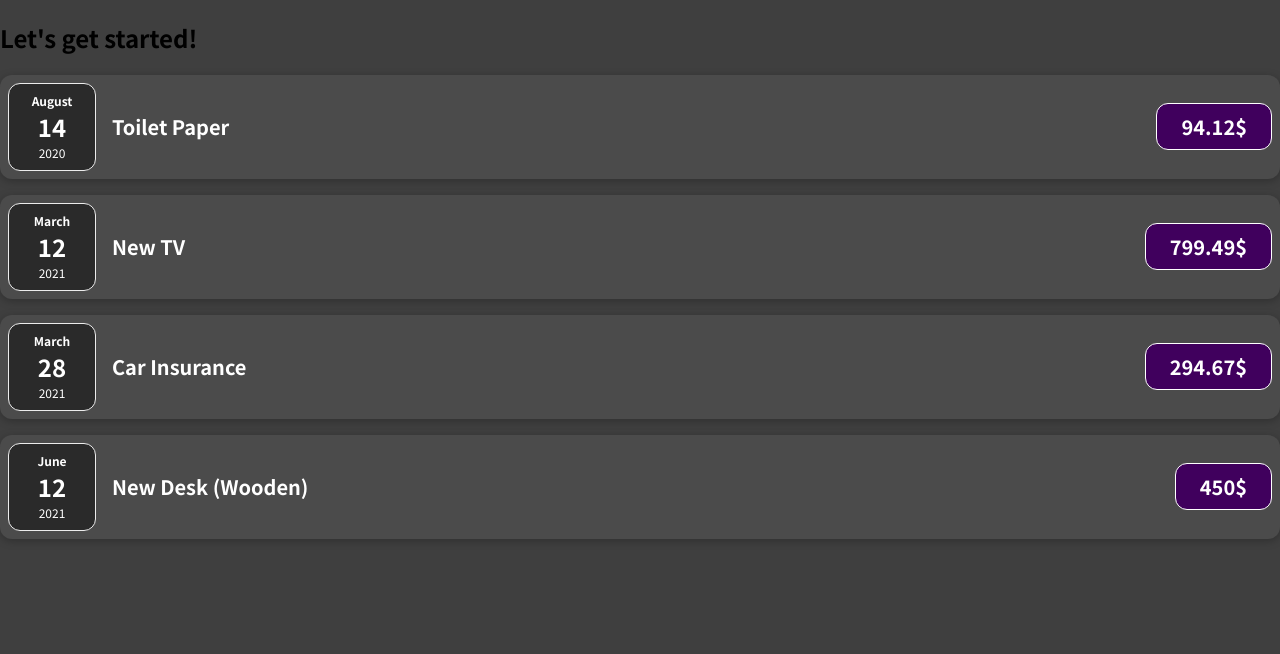
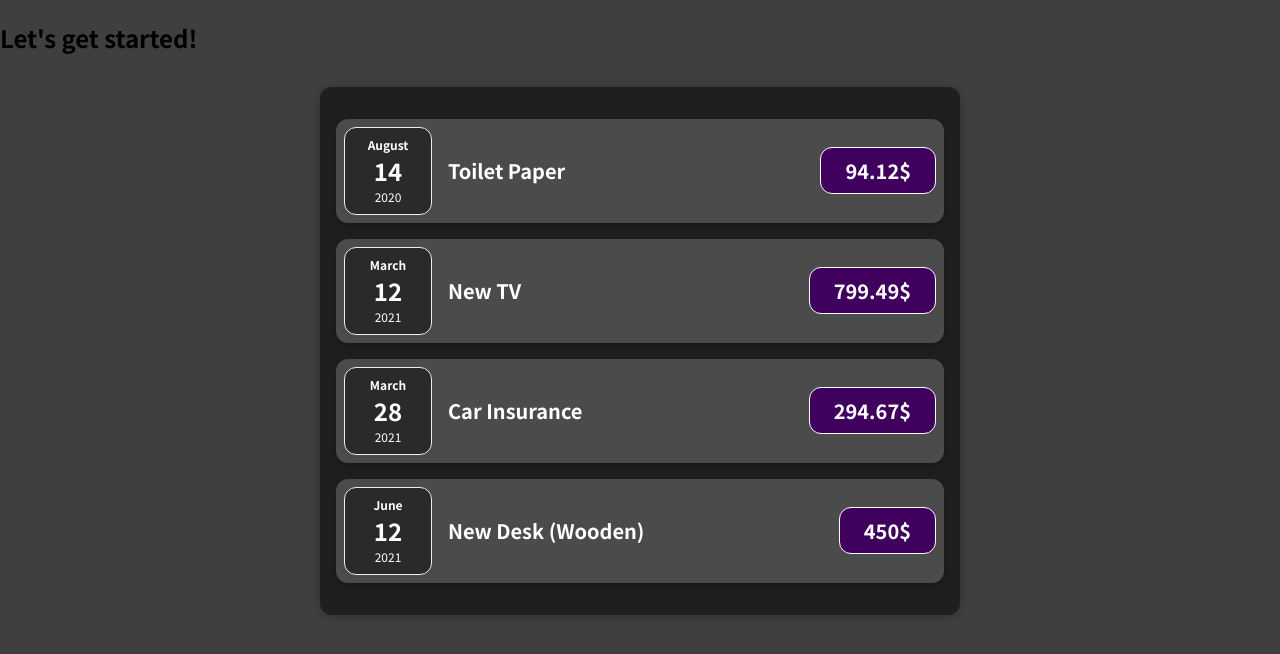
Before and after one commit to piotrpotrac/React-, a JavaScript app: page / in a window 1280 px wide. Shown: the top 654 px of the page. Built offline with nearby package versions, Linux system fonts and the light colour scheme.

Commit message:
Slicing components to small pieces(Card).

```diff
--- a/src/App.js
+++ b/src/App.js
@@ -1,4 +1,4 @@
-import ExpenseItems from './components/ExpenseItems.js';
+import Expense from './components/Expense.js';
 
 function App() {
   const expenses = [
@@ -26,22 +26,7 @@
   return (
     <div>
       <h2>Let's get started!</h2>
-      <ExpenseItems
-        date={expenses[0].date}
-        title={expenses[0].title}
-        amount={expenses[0].amount}></ExpenseItems>
-      <ExpenseItems
-        date={expenses[1].date}
-        title={expenses[1].title}
-        amount={expenses[1].amount}></ExpenseItems>{' '}
-      <ExpenseItems
-        date={expenses[2].date}
-        title={expenses[2].title}
-        amount={expenses[2].amount}></ExpenseItems>{' '}
-      <ExpenseItems
-        date={expenses[3].date}
-        title={expenses[3].title}
-        amount={expenses[3].amount}></ExpenseItems>
+      <Expense items={expenses}></Expense>
     </div>
   );
 }
--- /dev/null
+++ b/src/components/Card.css
@@ -0,0 +1,4 @@
+.card {
+  box-shadow: 0 2px 8px rgba(0, 0, 0, 0.25);
+  border-radius: 12px;
+}
--- /dev/null
+++ b/src/components/Card.js
@@ -0,0 +1,9 @@
+import './Card.css';
+
+function Card(props) {
+  const classes = 'card ' + props.className;
+
+  return <div className={classes}>{props.children}</div>;
+}
+
+export default Card;
--- /dev/null
+++ b/src/components/Expense.js
@@ -0,0 +1,28 @@
+import ExpenseItems from './ExpenseItems';
+import Card from './Card';
+import './Expenses.css';
+
+function Expense(props) {
+  return (
+    <Card className="expenses">
+      <ExpenseItems
+        date={props.items[0].date}
+        title={props.items[0].title}
+        amount={props.items[0].amount}></ExpenseItems>
+      <ExpenseItems
+        date={props.items[1].date}
+        title={props.items[1].title}
+        amount={props.items[1].amount}></ExpenseItems>{' '}
+      <ExpenseItems
+        date={props.items[2].date}
+        title={props.items[2].title}
+        amount={props.items[2].amount}></ExpenseItems>{' '}
+      <ExpenseItems
+        date={props.items[3].date}
+        title={props.items[3].title}
+        amount={props.items[3].amount}></ExpenseItems>
+    </Card>
+  );
+}
+
+export default Expense;
--- a/src/components/ExpenseItems.css
+++ b/src/components/ExpenseItems.css
@@ -2,10 +2,10 @@
   display: flex;
   justify-content: space-between;
   align-items: center;
-  box-shadow: 0 2px 8px rgba(0, 0, 0, 0.25);
+
   padding: 0.5rem;
   margin: 1rem 0;
-  border-radius: 12px;
+
   background-color: #4b4b4b;
 }
 
--- a/src/components/ExpenseItems.js
+++ b/src/components/ExpenseItems.js
@@ -1,15 +1,16 @@
 import ExpenseDate from './ExpenseDate';
+import Card from './Card';
 import './ExpenseItems.css';
 
 function ExpenseItems(props) {
   return (
-    <div className="expense-item">
+    <Card className="expense-item">
       <ExpenseDate date={props.date} />
       <div className="expense-item__description">
         <h2>{props.title}</h2>
         <div className="expense-item__price">{props.amount}$</div>
       </div>
-    </div>
+    </Card>
   );
 }
 
--- /dev/null
+++ b/src/components/Expenses.css
@@ -0,0 +1,9 @@
+.expenses {
+  padding: 1rem;
+  background-color: rgb(31, 31, 31);
+  margin: 2rem auto;
+  width: 50%;
+  max-width: 95%;
+  border-radius: 12px;
+  box-shadow: 0 1px 8px rgba(0, 0, 0, 0.25);
+}
```
